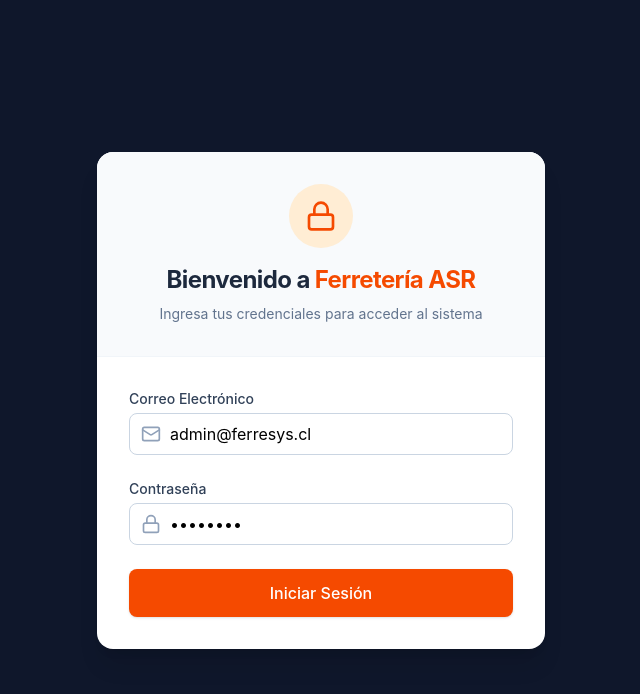
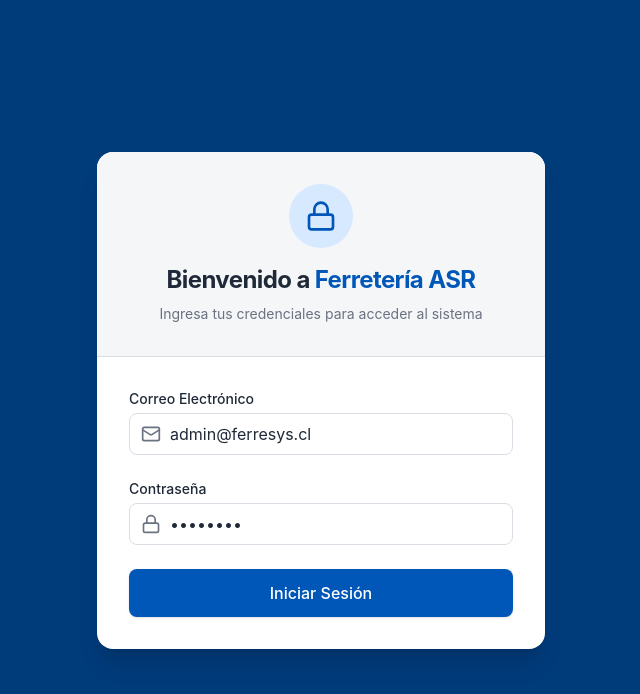
Before and after one commit to FelipeDelgado81/Sistema-POS-ferreteria, a React (Vite) app: page /login in a window 1280 px wide. Shown: the top 694 px of the page, without its empty margins (319-959 px from the left). Built offline with nearby package versions, Linux system fonts and the light colour scheme; no server answers.

Commit message:
style(ui): aplicar identidad visual ASR

```diff
--- a/src/App.tsx
+++ b/src/App.tsx
@@ -16,8 +16,8 @@ function PrivateRoute({ children }: { children: ReactNode }) {
   const { isAuthenticated, loading } = useAuth();
   if (loading) {
     return (
-      <div className="min-h-screen flex items-center justify-center bg-slate-50">
-        <div className="w-8 h-8 border-2 border-slate-300 border-t-orange-500 rounded-full animate-spin" />
+      <div className="min-h-screen flex items-center justify-center bg-asr-background">
+        <div className="w-8 h-8 border-2 border-asr-border border-t-asr-primary rounded-full animate-spin" />
       </div>
     );
   }
--- a/src/components/layout/Layout.tsx
+++ b/src/components/layout/Layout.tsx
@@ -5,7 +5,7 @@ import Navbar from './Navbar';
 
 export default function Layout() {
   return (
-    <div className="flex h-screen bg-gray-50 overflow-hidden font-sans">
+    <div className="flex h-screen bg-asr-background overflow-hidden font-sans text-asr-text">
       <Sidebar />
       <div className="flex-1 flex flex-col min-w-0">
         <Navbar />
--- a/src/index.css
+++ b/src/index.css
@@ -1 +1,109 @@
 @import "tailwindcss";
+
+:root {
+  --color-primary: #0057B8;
+  --color-primary-dark: #003B7A;
+  --color-secondary: #FFFFFF;
+  --color-danger: #E31B23;
+  --color-background: #F4F6F8;
+  --color-surface: #FFFFFF;
+  --color-border: #D9DEE5;
+  --color-text: #1F2937;
+  --color-muted: #6B7280;
+}
+
+@theme {
+  --color-asr-primary: #0057B8;
+  --color-asr-primary-dark: #003B7A;
+  --color-asr-danger: #E31B23;
+  --color-asr-background: #F4F6F8;
+  --color-asr-surface: #FFFFFF;
+  --color-asr-border: #D9DEE5;
+  --color-asr-text: #1F2937;
+  --color-asr-muted: #6B7280;
+
+  --color-orange-50: #EAF3FF;
+  --color-orange-100: #D6E9FF;
+  --color-orange-200: #B9D8FF;
+  --color-orange-300: #8BBEFF;
+  --color-orange-400: #3D86D8;
+  --color-orange-500: #0057B8;
+  --color-orange-600: #0057B8;
+  --color-orange-700: #003B7A;
+  --color-orange-800: #002C5C;
+  --color-orange-900: #001F42;
+
+  --color-blue-50: #EAF3FF;
+  --color-blue-100: #D6E9FF;
+  --color-blue-200: #B9D8FF;
+  --color-blue-300: #8BBEFF;
+  --color-blue-400: #3D86D8;
+  --color-blue-500: #0057B8;
+  --color-blue-600: #0057B8;
+  --color-blue-700: #003B7A;
+  --color-blue-800: #002C5C;
+  --color-blue-900: #001F42;
+
+  --color-emerald-50: #EAF3FF;
+  --color-emerald-100: #D6E9FF;
+  --color-emerald-200: #B9D8FF;
+  --color-emerald-300: #8BBEFF;
+  --color-emerald-500: #0057B8;
+  --color-emerald-600: #0057B8;
+  --color-emerald-700: #003B7A;
+  --color-emerald-800: #002C5C;
+
+  --color-green-50: #EAF3FF;
+  --color-green-100: #D6E9FF;
+  --color-green-500: #0057B8;
+  --color-green-600: #0057B8;
+  --color-green-700: #003B7A;
+
+  --color-purple-50: #EEF4FB;
+  --color-purple-100: #DDEAF7;
+  --color-purple-500: #003B7A;
+  --color-purple-600: #003B7A;
+  --color-purple-700: #002C5C;
+
+  --color-amber-50: #FFF0F1;
+  --color-amber-100: #FFDADB;
+  --color-amber-200: #FFB7BA;
+  --color-amber-300: #FF8A8F;
+  --color-amber-500: #E31B23;
+  --color-amber-600: #C9161E;
+  --color-amber-700: #9F1118;
+  --color-amber-800: #780D12;
+  --color-amber-900: #5A090D;
+
+  --color-rose-50: #FFF0F1;
+  --color-rose-100: #FFDADB;
+  --color-rose-200: #FFB7BA;
+  --color-rose-300: #FF8A8F;
+  --color-rose-500: #E31B23;
+  --color-rose-600: #E31B23;
+  --color-rose-700: #B9151B;
+  --color-rose-800: #8F1015;
+
+  --color-red-50: #FFF0F1;
+  --color-red-100: #FFDADB;
+  --color-red-200: #FFB7BA;
+  --color-red-500: #E31B23;
+  --color-red-600: #E31B23;
+  --color-red-700: #B9151B;
+}
+
+@layer base {
+  html {
+    background: var(--color-background);
+  }
+
+  body {
+    background: var(--color-background);
+    color: var(--color-text);
+  }
+
+  ::selection {
+    background: var(--color-primary);
+    color: var(--color-secondary);
+  }
+}
--- a/src/pages/auth/Login.tsx
+++ b/src/pages/auth/Login.tsx
@@ -26,16 +26,16 @@ export default function Login() {
   };
 
   return (
-    <div className="min-h-screen bg-slate-900 flex items-center justify-center p-4">
+    <div className="min-h-screen bg-asr-primary-dark flex items-center justify-center p-4">
       <div className="max-w-md w-full bg-white rounded-2xl shadow-xl overflow-hidden animate-in fade-in zoom-in-95 duration-500">
-        <div className="p-8 text-center bg-slate-50 border-b border-slate-100">
-          <div className="inline-flex items-center justify-center w-16 h-16 rounded-full bg-orange-100 text-orange-600 mb-4">
+        <div className="p-8 text-center bg-asr-background border-b border-asr-border">
+          <div className="inline-flex items-center justify-center w-16 h-16 rounded-full bg-blue-100 text-asr-primary mb-4">
             <Lock className="w-8 h-8" />
           </div>
-          <h1 className="text-2xl font-bold text-slate-800 tracking-tight">
-            Bienvenido a <span className="text-orange-600">Ferretería ASR</span>
+          <h1 className="text-2xl font-bold text-asr-text tracking-tight">
+            Bienvenido a <span className="text-asr-primary">Ferretería ASR</span>
           </h1>
-          <p className="text-slate-500 mt-2 text-sm">
+          <p className="text-asr-muted mt-2 text-sm">
             Ingresa tus credenciales para acceder al sistema
           </p>
         </div>
@@ -50,34 +50,34 @@ export default function Login() {
 
           <form onSubmit={handleSubmit} className="space-y-6">
             <div>
-              <label className="block text-sm font-medium text-slate-700 mb-1">
+              <label className="block text-sm font-medium text-asr-text mb-1">
                 Correo Electrónico
               </label>
               <div className="relative">
-                <Mail className="absolute left-3 top-1/2 -translate-y-1/2 w-5 h-5 text-slate-400" />
+                <Mail className="absolute left-3 top-1/2 -translate-y-1/2 w-5 h-5 text-asr-muted" />
                 <input
                   type="email"
                   required
                   value={email}
                   onChange={(e) => setEmail(e.target.value)}
-                  className="w-full pl-10 pr-4 py-2 border border-slate-300 rounded-lg focus:ring-2 focus:ring-orange-500 focus:border-orange-500 outline-none transition-colors"
+                  className="w-full pl-10 pr-4 py-2 border border-asr-border rounded-lg focus:ring-2 focus:ring-asr-primary focus:border-asr-primary outline-none transition-colors"
                   placeholder="ejemplo@ferreteria.cl"
                 />
               </div>
             </div>
 
             <div>
-              <label className="block text-sm font-medium text-slate-700 mb-1">
+              <label className="block text-sm font-medium text-asr-text mb-1">
                 Contraseña
               </label>
               <div className="relative">
-                <Lock className="absolute left-3 top-1/2 -translate-y-1/2 w-5 h-5 text-slate-400" />
+                <Lock className="absolute left-3 top-1/2 -translate-y-1/2 w-5 h-5 text-asr-muted" />
                 <input
                   type="password"
                   required
                   value={password}
                   onChange={(e) => setPassword(e.target.value)}
-                  className="w-full pl-10 pr-4 py-2 border border-slate-300 rounded-lg focus:ring-2 focus:ring-orange-500 focus:border-orange-500 outline-none transition-colors"
+                  className="w-full pl-10 pr-4 py-2 border border-asr-border rounded-lg focus:ring-2 focus:ring-asr-primary focus:border-asr-primary outline-none transition-colors"
                   placeholder="••••••••"
                 />
               </div>
@@ -86,7 +86,7 @@ export default function Login() {
             <button
               type="submit"
               disabled={loading}
-              className="w-full py-3 bg-orange-600 hover:bg-orange-700 text-white font-medium rounded-lg transition-colors shadow-sm disabled:opacity-70 flex justify-center items-center"
+              className="w-full py-3 bg-asr-primary hover:bg-asr-primary-dark text-white font-medium rounded-lg transition-colors shadow-sm disabled:opacity-70 flex justify-center items-center"
             >
               {loading ? (
                 <div className="w-5 h-5 border-2 border-white/30 border-t-white rounded-full animate-spin" />
--- a/src/pages/dashboard/Dashboard.tsx
+++ b/src/pages/dashboard/Dashboard.tsx
@@ -88,7 +88,7 @@ export default function Dashboard() {
                   contentStyle={{ borderRadius: '8px', border: 'none', boxShadow: '0 4px 6px -1px rgb(0 0 0 / 0.1)' }}
                   formatter={(value) => [`$${Number(value).toLocaleString('es-CL')}`, 'Ventas']}
                 />
-                <Bar dataKey="total" fill="#f97316" radius={[4, 4, 0, 0]} />
+                <Bar dataKey="total" fill="#0057B8" radius={[4, 4, 0, 0]} />
               </BarChart>
             </ResponsiveContainer>
           </div>
--- a/src/pages/reportes/Reportes.tsx
+++ b/src/pages/reportes/Reportes.tsx
@@ -30,7 +30,7 @@ const mockCategoryData = [
   { name: 'Eléctrico', value: 10 },
 ];
 
-const COLORS = ['#f97316', '#3b82f6', '#10b981', '#8b5cf6'];
+const COLORS = ['#0057B8', '#003B7A', '#E31B23', '#6B7280'];
 
 export default function Reportes() {
   const [periodo, setPeriodo] = useState('Este Mes');
@@ -88,7 +88,7 @@ export default function Reportes() {
                   contentStyle={{ borderRadius: '8px', border: 'none', boxShadow: '0 4px 6px -1px rgb(0 0 0 / 0.1)' }}
                   formatter={(value) => [`$${Number(value).toLocaleString('es-CL')}`, 'Ingresos']}
                 />
-                <Bar dataKey="total" fill="#f97316" radius={[4, 4, 0, 0]} />
+                <Bar dataKey="total" fill="#0057B8" radius={[4, 4, 0, 0]} />
               </BarChart>
             </ResponsiveContainer>
           </div>
```
Also changed, not shown: src/components/layout/Navbar.tsx (+11 -11 lines), src/components/layout/Sidebar.tsx (+9 -9 lines).
